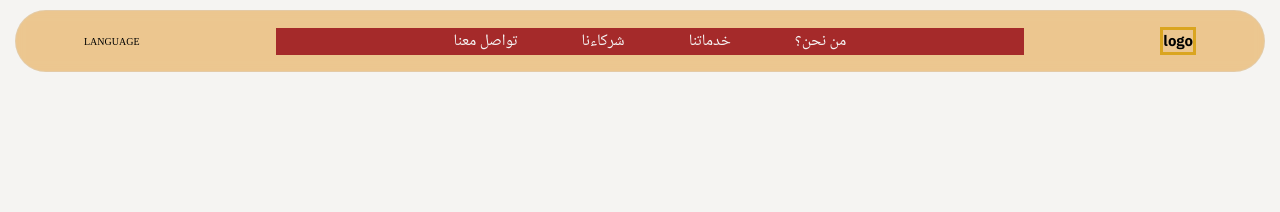
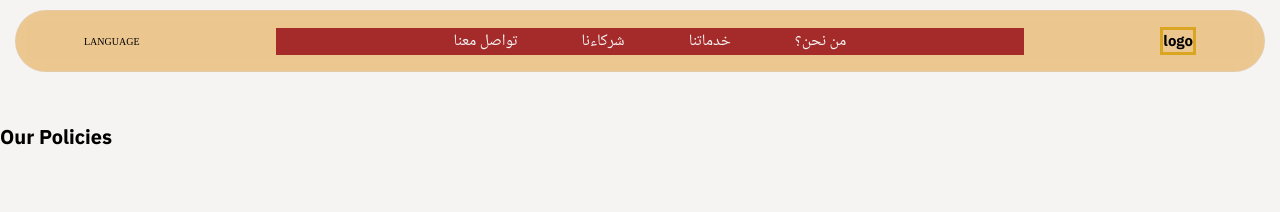
Before and after one commit to xmarya/desert-paths-agency, a React (Vite) app: page /our-policies in a window 1280 px wide. Shown: the top 212 px of the page. Built offline with nearby package versions, Linux system fonts and the light colour scheme.

Commit message:
OurPolicies Page

```diff
--- a/src/pages/OurPolicies.tsx
+++ b/src/pages/OurPolicies.tsx
@@ -1,7 +1,7 @@
 export default function OurPolicies() {
     return (
-        <div>
-
-        </div>
+        <h1>
+            Our Policies
+        </h1>
     )
 }
```
